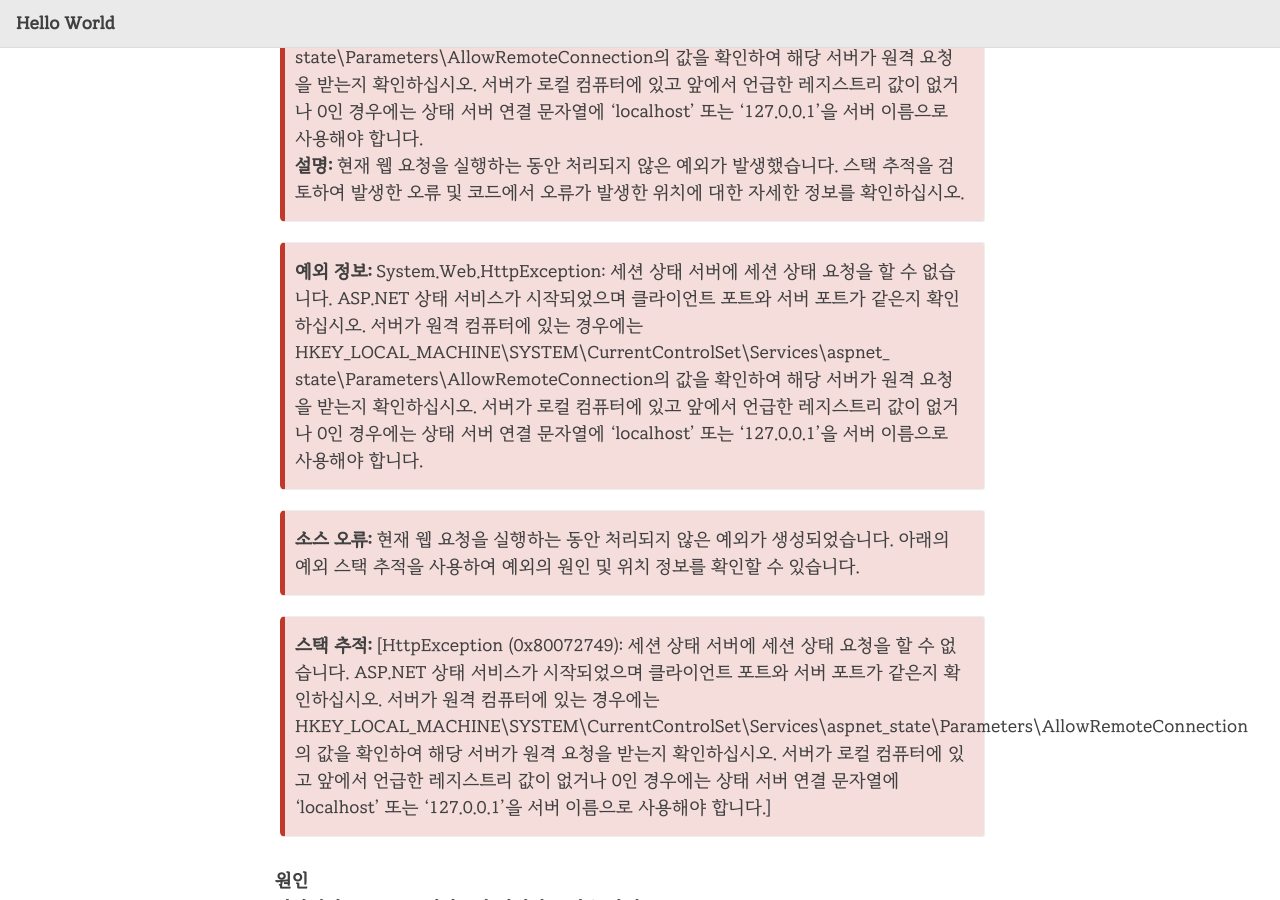
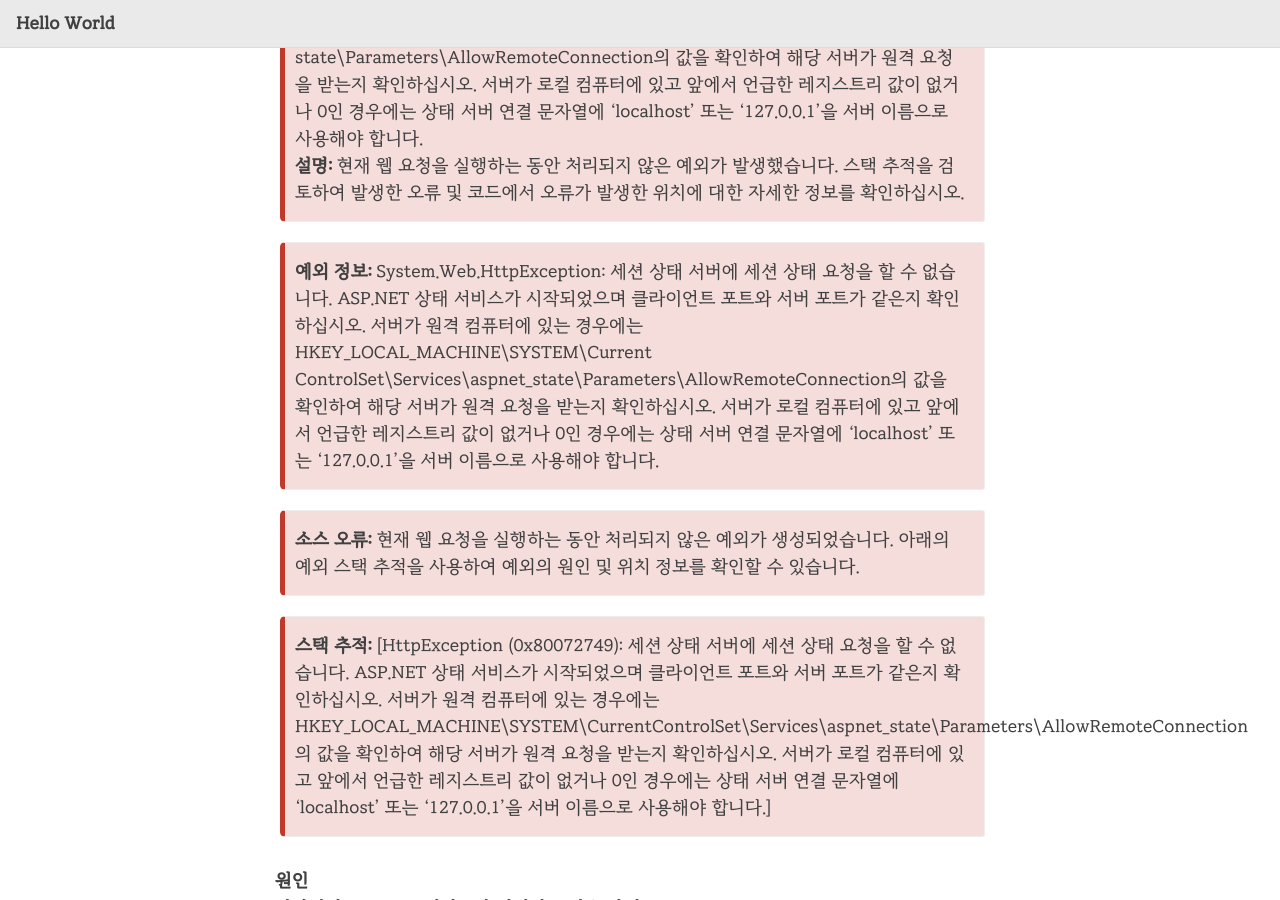
Before and after one commit to 1stGugu/1stGugu.github.io, a Jekyll site: the page built from _posts/2021-06-03-error.md, in a window 1280 px wide and 900 px high, scrolled down 713 px. Built offline with Jekyll 4.4.1, drawn with Linux system fonts in a browser that asks for light colours; nearby versions of some CDN libraries.

Commit message:
Update 2021-06-03-error.md

```diff
--- a/_posts/2021-06-03-error.md
+++ b/_posts/2021-06-03-error.md
@@ -16,8 +16,8 @@ state\Parameters\AllowRemoteConnection의 값을 확인하여 해당 서버가
 
 {: .box-error}
 **예외 정보:** System.Web.HttpException: 세션 상태 서버에 세션 상태 요청을 할 수 없습니다. ASP.NET 상태 서비스가 시작되었으며 클라이언트 포트와 서버 포트가 같은지 확인하십시오.
-서버가 원격 컴퓨터에 있는 경우에는 HKEY_LOCAL_MACHINE\SYSTEM\CurrentControlSet\Services\aspnet_
-state\Parameters\AllowRemoteConnection의 값을 확인하여 해당 서버가 원격 요청을 받는지 확인하십시오. 서버가 로컬 컴퓨터에 있고 앞에서 언급한 레지스트리 값이 없거나 0인 경우에는 상태 서버 연결 문자열에 'localhost' 또는 '127.0.0.1'을 서버 이름으로 사용해야 합니다.
+서버가 원격 컴퓨터에 있는 경우에는 HKEY_LOCAL_MACHINE\SYSTEM\Current
+ControlSet\Services\aspnet_state\Parameters\AllowRemoteConnection의 값을 확인하여 해당 서버가 원격 요청을 받는지 확인하십시오. 서버가 로컬 컴퓨터에 있고 앞에서 언급한 레지스트리 값이 없거나 0인 경우에는 상태 서버 연결 문자열에 'localhost' 또는 '127.0.0.1'을 서버 이름으로 사용해야 합니다.
 
 {: .box-error}
 **소스 오류:** 현재 웹 요청을 실행하는 동안 처리되지 않은 예외가 생성되었습니다. 아래의 예외 스택 추적을 사용하여 예외의 원인 및 위치 정보를 확인할 수 있습니다.
```
